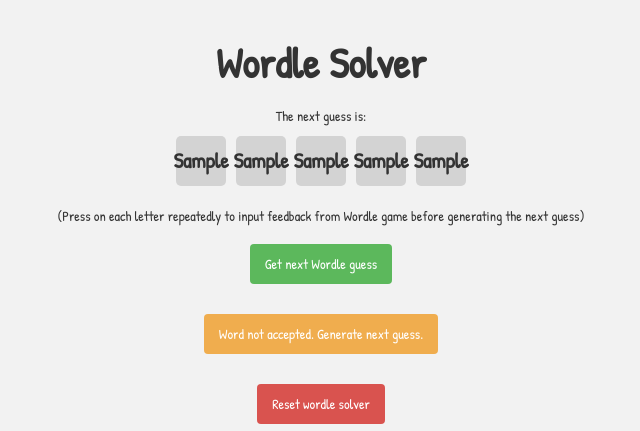
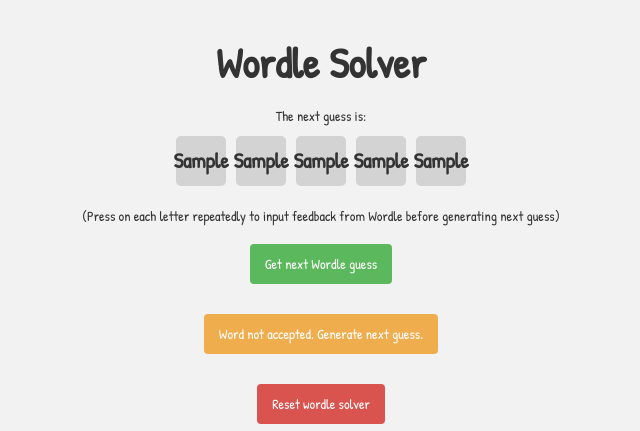
Before and after one commit to richard-flint/wordle_solver, a Flask app: template flask_app/templates/rag_input_page.html in a window 1280 px wide. Shown: the top 431 px of the page, without its empty margins (319-959 px from the left). Run offline with Flask 2, Linux system fonts and the light colour scheme; the template is opened without the code that fills it: most values are stand-ins (such as "Sample title", 1, 10 or a date in 2020); some libraries are stand-ins or nearby versions.

Commit message:
updating instructions

```diff
--- a/flask_app/templates/rag_input_page.html
+++ b/flask_app/templates/rag_input_page.html
@@ -22,7 +22,7 @@
 		</div>
 
 		<br>
-		<p>(Press on each letter repeatedly to input feedback from Wordle game before generating the next guess)</p>
+		<p>(Press on each letter repeatedly to input feedback from Wordle before generating next guess)</p>
 
 		<div>
 			<form method="get" action="/find_word/no/no">
```
